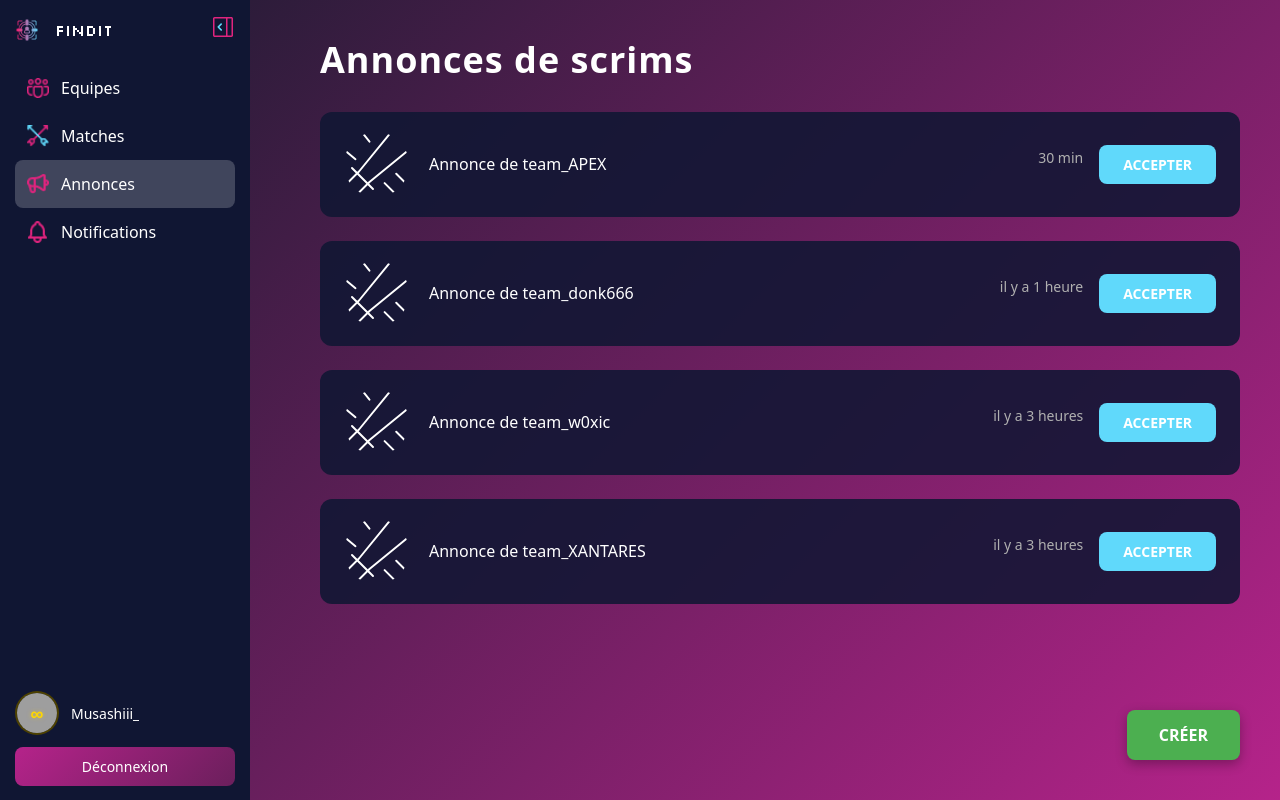
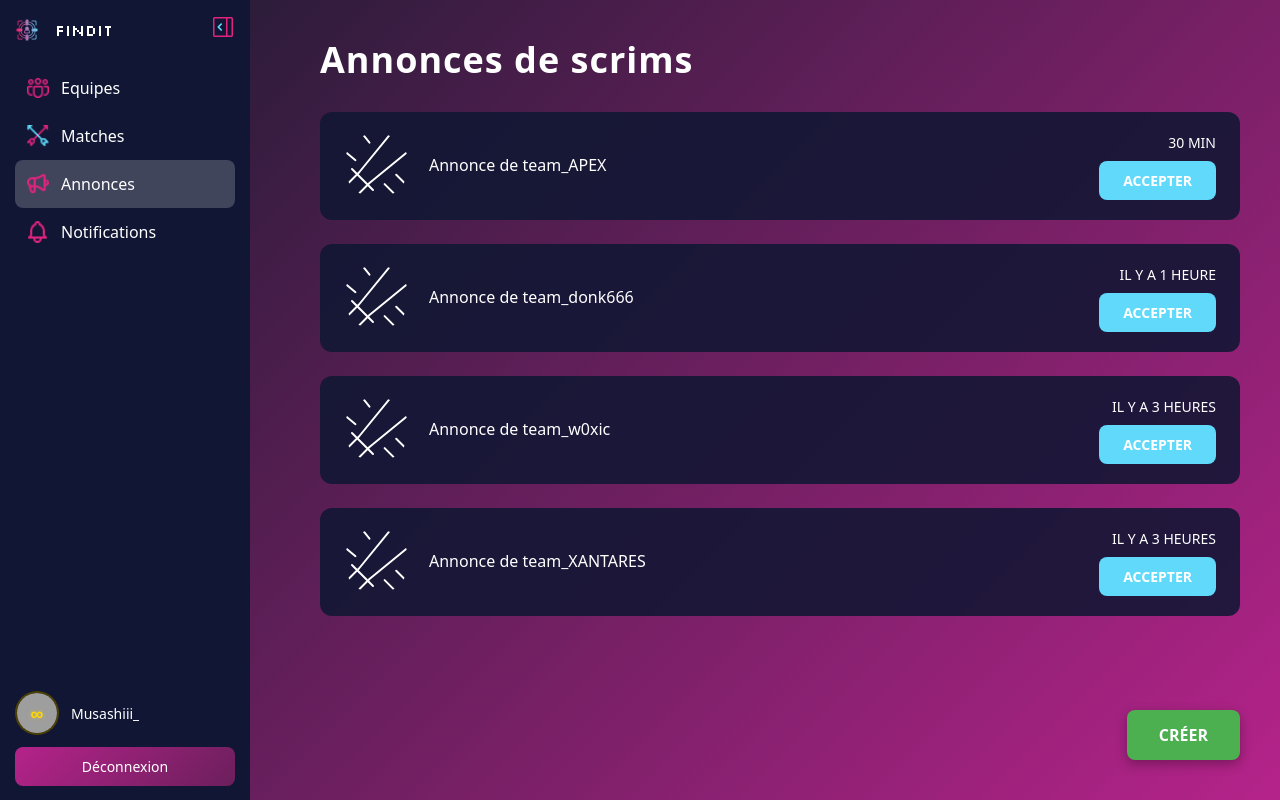
Before and after one commit to kenant68/Find-It, a React (Vite) app: page /announces in a window 1280 px wide. Built offline with nearby package versions, Linux system fonts and the light colour scheme; grey boxes are pictures that could not be loaded.

Commit message:
modification de la cardlong pour réutilisation

```diff
--- a/src/components/CardLong/CardLong.jsx
+++ b/src/components/CardLong/CardLong.jsx
@@ -1,7 +1,7 @@
 import React from "react";
 import styles from "./CardLong.module.css";
 import Bubble from "../Bubble/Bubble.jsx";
-import deleteIcon from "../../assets/notifs/X.svg";
+import defaultDeleteIcon from "../../assets/notifs/X.svg";
 
 const CardLong = ({
   icon,
@@ -10,6 +10,8 @@ const CardLong = ({
   timestamp,
   onDelete,
   actionButton,
+  deleteIcon,
+  bubbleVariant,
 }) => {
   const handleDelete = (e) => {
     e.stopPropagation();
@@ -18,9 +20,11 @@ const CardLong = ({
     }
   };
 
+  const iconToUse = deleteIcon || defaultDeleteIcon;
+
   return (
     <div className={styles.card}>
-      <Bubble>
+      <Bubble variant={bubbleVariant}>
         <img src={icon} alt={title} />
       </Bubble>
       <div className={styles.content}>
@@ -36,10 +40,10 @@ const CardLong = ({
           <button
             className={styles.deleteButton}
             onClick={handleDelete}
-            aria-label="Supprimer la notification"
+            aria-label="Supprimer"
             type="button"
           >
-            <img src={deleteIcon} alt="Supprimer" />
+            <img src={iconToUse} alt="Supprimer" />
           </button>
         )}
       </div>
--- a/src/components/CardLong/CardLong.module.css
+++ b/src/components/CardLong/CardLong.module.css
@@ -36,8 +36,9 @@
 
 .rightSection {
   display: flex;
-  align-items: center;
-  gap: 16px;
+  flex-direction: column;
+  align-items: flex-end;
+  gap: 8px;
 }
 
 .actionButtonContainer {
@@ -47,11 +48,11 @@
 
 .timestamp {
   font-size: 14px;
-  color: #b0b0b0;
+  color: #ffffff;
   margin: 0;
   white-space: nowrap;
-  align-self: flex-start;
-  padding-top: 2px;
+  font-weight: 500;
+  text-transform: uppercase;
 }
 
 .deleteButton {
```
